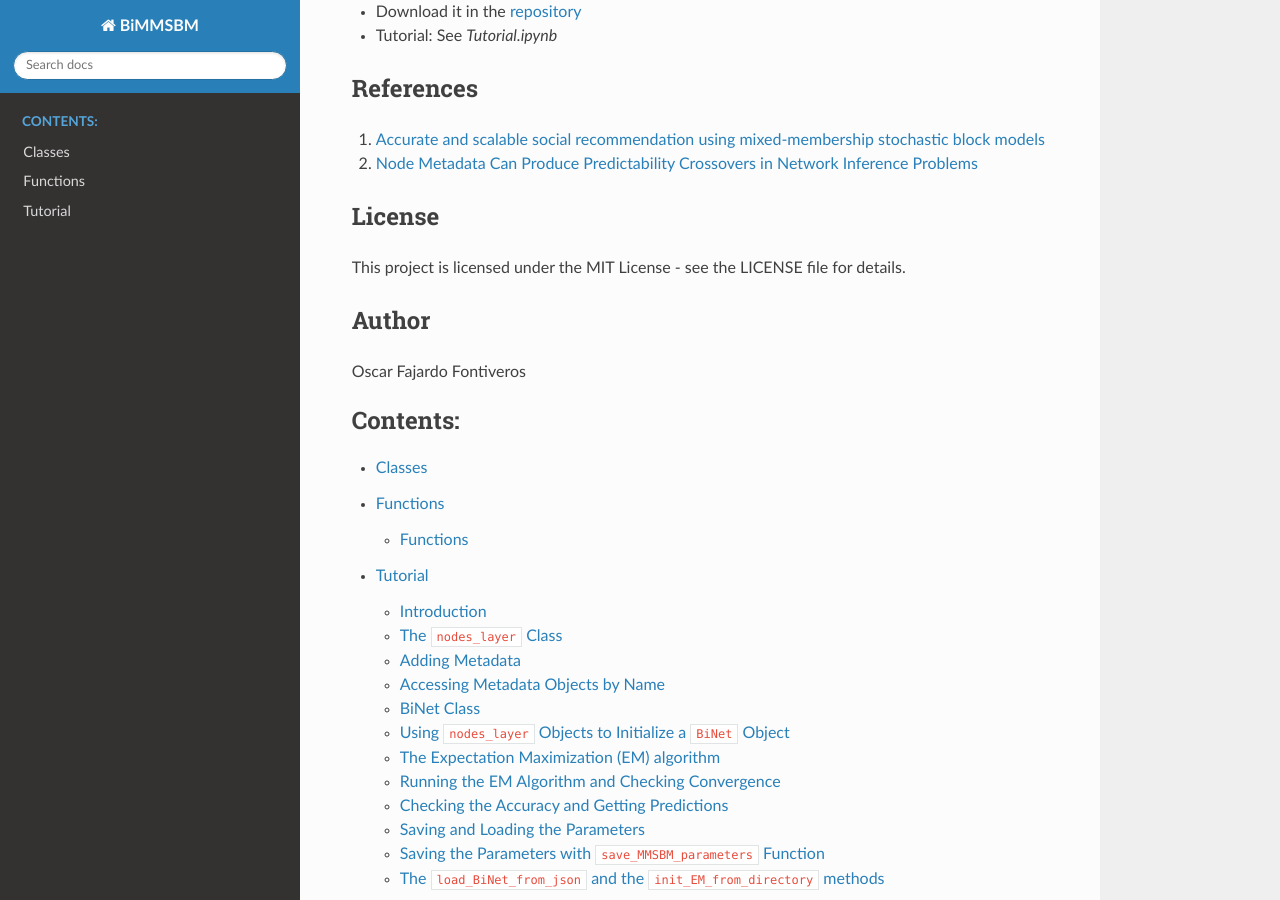
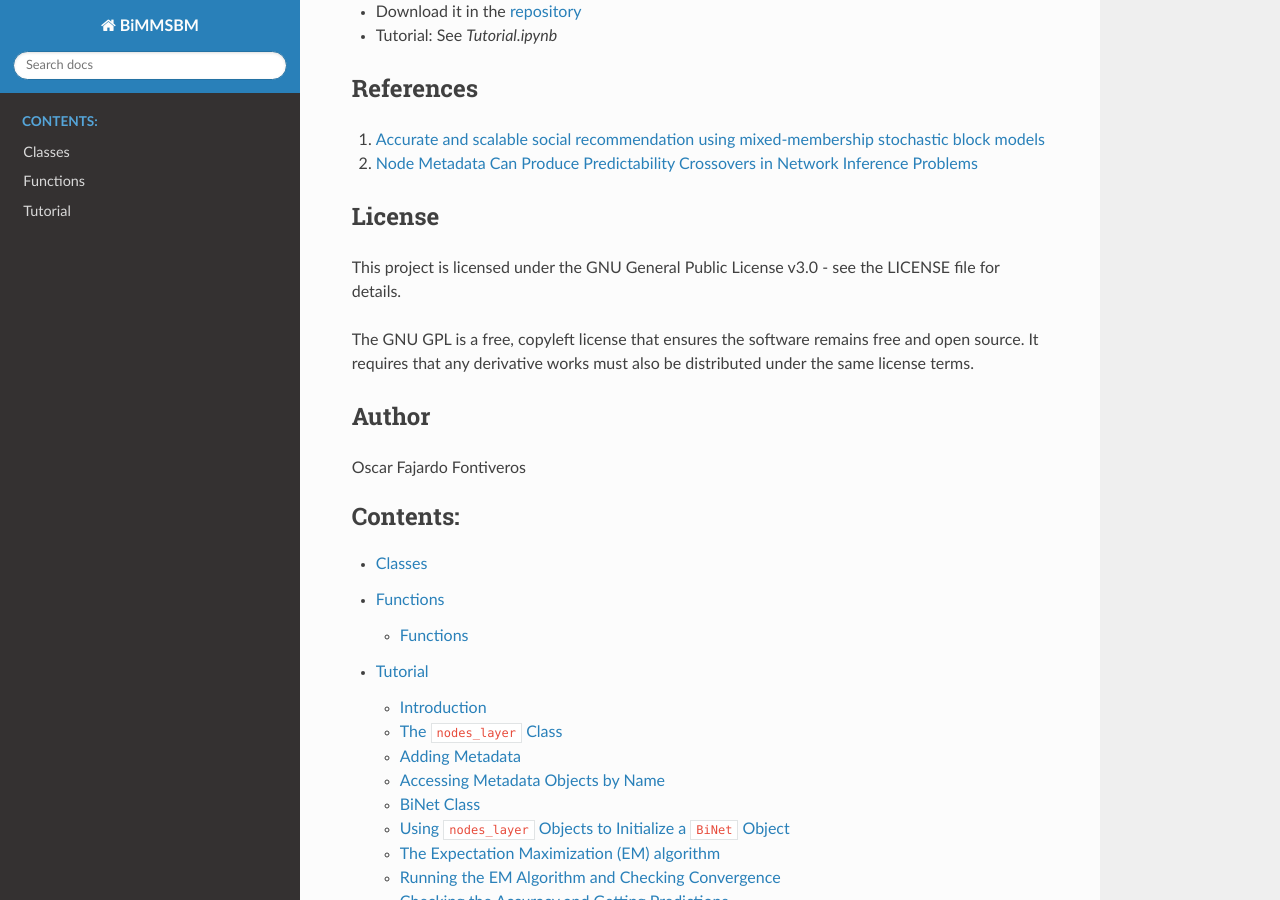
Before and after one commit to oscarcapote/MMSBM_library, a Sphinx documentation site: the page built from docs/source/index.rst, in a window 1280 px wide and 900 px high, scrolled down 3030 px. Built offline with Sphinx 7.4.7 and the Read the Docs theme 3.1.0, drawn with Linux system fonts in a browser that asks for light colours; pages that are not in the unit, such as notebooks, are missing from menus.

Commit message:
Updated license

```diff
--- a/docs/source/index.rst
+++ b/docs/source/index.rst
@@ -142,7 +142,9 @@ References
 License
 -------
 
-This project is licensed under the MIT License - see the LICENSE file for details.
+This project is licensed under the GNU General Public License v3.0 - see the LICENSE file for details.
+
+The GNU GPL is a free, copyleft license that ensures the software remains free and open source. It requires that any derivative works must also be distributed under the same license terms.
 
 Author
 ------
```
Also changed, not shown: README.md (+2 -2 lines).
